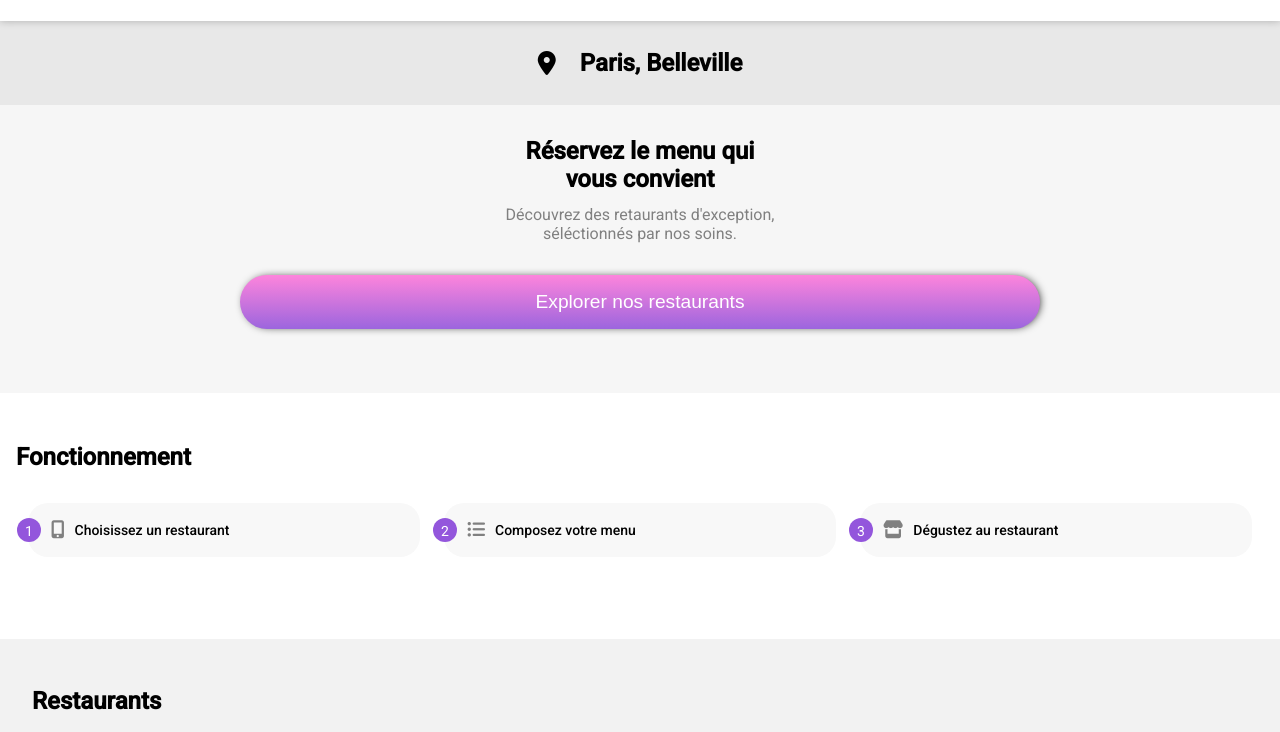
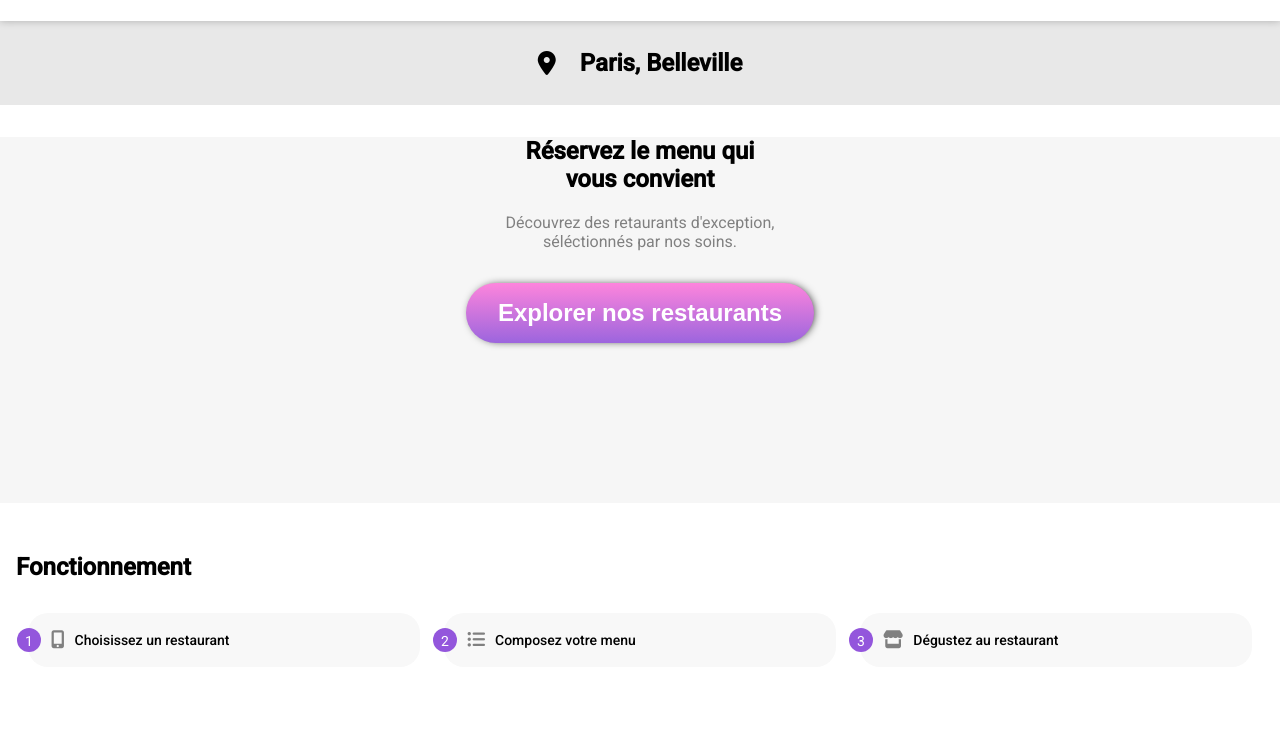
Before and after one commit to sarahvar/ohmyfood, a plain HTML site: page index.html in a window 1280 px wide. Shown: the part 66-798 px from the top of the page. Drawn offline with Linux system fonts and the light colour scheme; grey boxes are pictures that could not be loaded; a web font is replaced by a local one.

Commit message:
changement 14

```diff
--- a/style.css
+++ b/style.css
@@ -136,14 +136,14 @@ main .ville i {
 
 .explorer{
     text-align: center;
-    display: flex;
+    position: relative;
     flex-direction: column;
     flex-wrap: wrap;
     justify-content: space-between;
     gap: 1rem;
     background-color: #F6F6F6;
     width: 100%;
-
+    padding: 0rem 0rem 10rem;
 }
 
 .explorer h2{
@@ -153,25 +153,22 @@ main .ville i {
 }
 
 .explorer p{
-    margin-top:-1.5rem;
     color:grey;
 }
 
 .explorer button{
-    display: flex;
-    justify-content: center;
     color:white;
-    font-size: 1.2rem;
-    padding: 1rem 1rem;
+    font-weight: bold;
+    font-size: 1.5rem;
+    padding: 1rem 2rem;
     border:none;
     border-radius: 2rem;
     box-shadow: 2px 0px 10px -3px #000000;
     background-image: linear-gradient(to top, rgb(147, 86, 220, 0.9), rgb(255, 121, 218 , 0.9));
     transition: transform 200ms;
-    margin:-1.0rem 15rem 4rem 15rem;
     cursor: pointer;
 }
-.button{
+.explorer.button{
     display: flex;
     justify-content: center;
 }
@@ -201,13 +198,7 @@ main .ville i {
         width:100%;
     }
 }
-@media (min-width:320px) and (max-width:767px){
-    .button{
-        display: flex;
-        justify-content: center;
-        align-items: center;
-    }
-}
+
 @media (min-width:320px) and (max-width:767px){
     .tuto ol{
     flex-direction: column;
```
